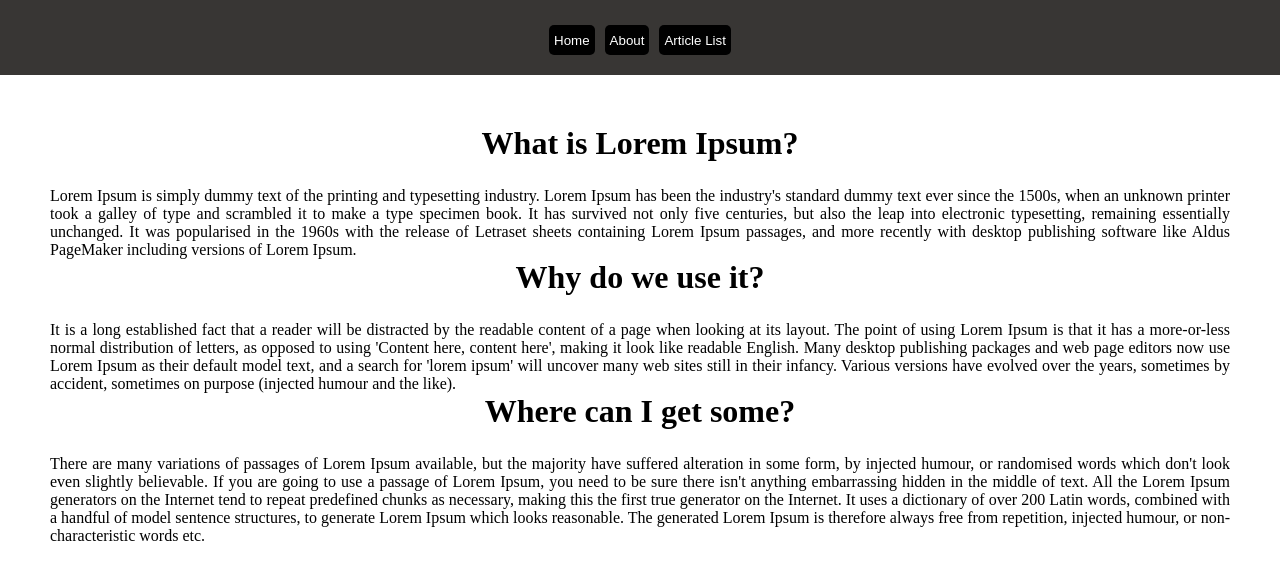
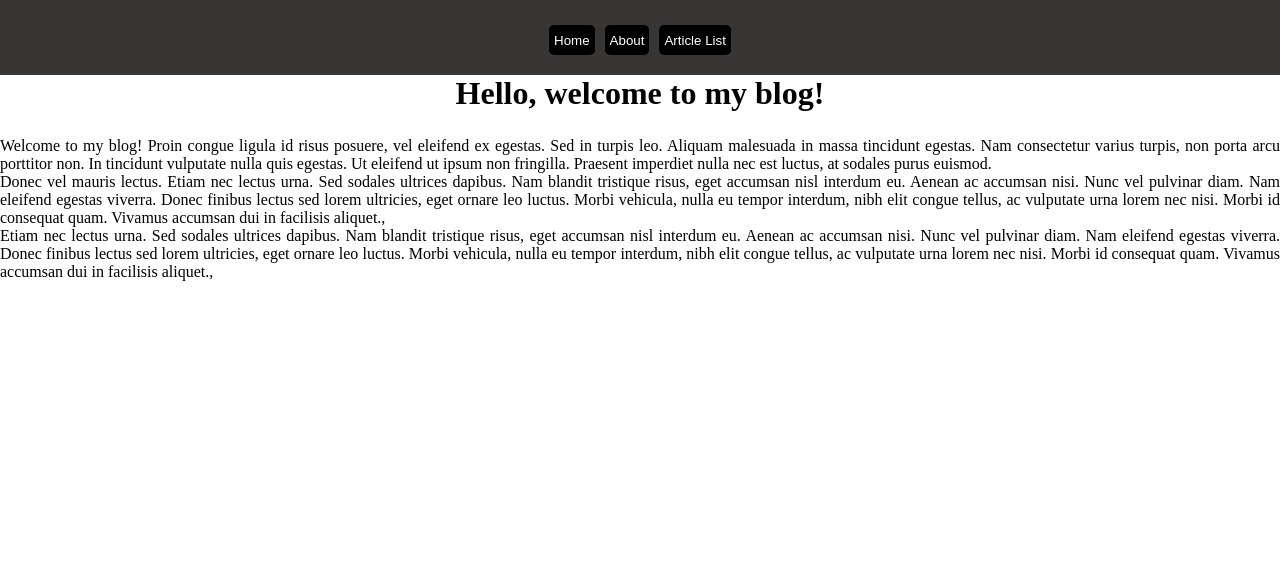
Before and after one commit to raselrzl/LinkdinCourse-ReactFull-Stack-Blog, a React (Create React App) app in the folder my-blog/: page / in a window 1280 px wide. Shown: the top 580 px of the page. Built offline with nearby package versions, Linux system fonts and the light colour scheme.

Commit message:
added all page

```diff
--- a/my-blog/src/Pages/About.js
+++ b/my-blog/src/Pages/About.js
@@ -1,12 +1,31 @@
 import React from 'react';
 
 export default function About() {
-  return <div className='contents'>
-                <h1>About?</h1>
-                <p>Lorem Ipsum is simply dummy text of the printing and typesetting industry. Lorem Ipsum has been the industry's standard dummy text ever since the 1500s, when an unknown printer took a galley of type and scrambled it to make a type specimen book. It has survived not only five centuries, but also the leap into electronic typesetting, remaining essentially unchanged. It was popularised in the 1960s with the release of Letraset sheets containing Lorem Ipsum passages, and more recently with desktop publishing software like Aldus PageMaker including versions of Lorem Ipsum.</p>
-                <h1>Why do we use it?</h1>
-                <p> It is a long established fact that a reader will be distracted by the readable content of a page when looking at its layout. The point of using Lorem Ipsum is that it has a more-or-less normal distribution of letters, as opposed to using 'Content here, content here', making it look like readable English. Many desktop publishing packages and web page editors now use Lorem Ipsum as their default model text, and a search for 'lorem ipsum' will uncover many web sites still in their infancy. Various versions have evolved over the years, sometimes by accident, sometimes on purpose (injected humour and the like).</p>
-                <h1>Where can I get some?</h1>
-                <p> There are many variations of passages of Lorem Ipsum available, but the majority have suffered alteration in some form, by injected humour, or randomised words which don't look even slightly believable. If you are going to use a passage of Lorem Ipsum, you need to be sure there isn't anything embarrassing hidden in the middle of text. All the Lorem Ipsum generators on the Internet tend to repeat predefined chunks as necessary, making this the first true generator on the Internet. It uses a dictionary of over 200 Latin words, combined with a handful of model sentence structures, to generate Lorem Ipsum which looks reasonable. The generated Lorem Ipsum is therefore always free from repetition, injected humour, or non-characteristic words etc.</p>
-       </div>;
+  return <>
+  <h1>About me</h1>
+  <p>
+      Welcome to my blog! Proin congue
+      ligula id risus posuere, vel eleifend ex egestas. Sed in turpis leo.
+      Aliquam malesuada in massa tincidunt egestas. Nam consectetur varius turpis,
+      non porta arcu porttitor non. In tincidunt vulputate nulla quis egestas. Ut
+      eleifend ut ipsum non fringilla. Praesent imperdiet nulla nec est luctus, at
+      sodales purus euismod.
+  </p>
+  <p>
+      Donec vel mauris lectus. Etiam nec lectus urna. Sed sodales ultrices dapibus.
+      Nam blandit tristique risus, eget accumsan nisl interdum eu. Aenean ac accumsan
+      nisi. Nunc vel pulvinar diam. Nam eleifend egestas viverra. Donec finibus lectus
+      sed lorem ultricies, eget ornare leo luctus. Morbi vehicula, nulla eu tempor
+      interdum, nibh elit congue tellus, ac vulputate urna lorem nec nisi. Morbi id
+      consequat quam. Vivamus accumsan dui in facilisis aliquet.,
+  </p>
+  <p>
+      Etiam nec lectus urna. Sed sodales ultrices dapibus.
+      Nam blandit tristique risus, eget accumsan nisl interdum eu. Aenean ac accumsan
+      nisi. Nunc vel pulvinar diam. Nam eleifend egestas viverra. Donec finibus lectus
+      sed lorem ultricies, eget ornare leo luctus. Morbi vehicula, nulla eu tempor
+      interdum, nibh elit congue tellus, ac vulputate urna lorem nec nisi. Morbi id
+      consequat quam. Vivamus accumsan dui in facilisis aliquet.,
+  </p>
+  </>
 }
--- a/my-blog/src/Pages/ArticleContent.js
+++ b/my-blog/src/Pages/ArticleContent.js
@@ -1,15 +1,77 @@
-const articles=[
+const articles = [
     {
-    name:'js',
-    title:'What is JS',
-    content:[`Lorem Ipsum is simply dummy text of the printing and typesetting industry.`,`Lorem Ipsum has been the industry's standard dummy text ever since the 1500s, when an unknown printer took a galley of type and scrambled it to make a type specimen book. It has survived not only five centuries, but also the leap into electronic typesetting, remaining essentially unchanged. It was popularised in the 1960s with the release of Letraset sheets containing Lorem Ipsum passages, and more recently with desktop publishing software like Aldus PageMaker including versions of Lorem Ipsum.`]
+        name: 'learn-react',
+        title: 'The Fastest Way to Learn React',
+        content: [
+            `Welcome! Today we're going to be talking about the fastest way to
+            learn React. We'll be discussing some topics such as proin congue
+            ligula id risus posuere, vel eleifend ex egestas. Sed in turpis leo.
+            Aliquam malesuada in massa tincidunt egestas. Nam consectetur varius turpis,
+            non porta arcu porttitor non. In tincidunt vulputate nulla quis egestas. Ut
+            eleifend ut ipsum non fringilla. Praesent imperdiet nulla nec est luctus, at
+            sodales purus euismod.`,
+            `Donec vel mauris lectus. Etiam nec lectus urna. Sed sodales ultrices dapibus.
+            Nam blandit tristique risus, eget accumsan nisl interdum eu. Aenean ac accumsan
+            nisi. Nunc vel pulvinar diam. Nam eleifend egestas viverra. Donec finibus lectus
+            sed lorem ultricies, eget ornare leo luctus. Morbi vehicula, nulla eu tempor
+            interdum, nibh elit congue tellus, ac vulputate urna lorem nec nisi. Morbi id
+            consequat quam. Vivamus accumsan dui in facilisis aliquet.`,
+            `Etiam nec lectus urna. Sed sodales ultrices dapibus.
+            Nam blandit tristique risus, eget accumsan nisl interdum eu. Aenean ac accumsan
+            nisi. Nunc vel pulvinar diam. Nam eleifend egestas viverra. Donec finibus lectus
+            sed lorem ultricies, eget ornare leo luctus. Morbi vehicula, nulla eu tempor
+            interdum, nibh elit congue tellus, ac vulputate urna lorem nec nisi. Morbi id
+            consequat quam. Vivamus accumsan dui in facilisis aliquet.`,
+        ]
+    },    {
+        name: 'learn-node',
+        title: 'How to Build a Node Server in 10 Minutes',
+        content: [
+            `In this article, we're going to be talking looking at a very quick way
+            to set up a Node.js server. We'll be discussing some topics such as proin congue
+            ligula id risus posuere, vel eleifend ex egestas. Sed in turpis leo.
+            Aliquam malesuada in massa tincidunt egestas. Nam consectetur varius turpis,
+            non porta arcu porttitor non. In tincidunt vulputate nulla quis egestas. Ut
+            eleifend ut ipsum non fringilla. Praesent imperdiet nulla nec est luctus, at
+            sodales purus euismod.`,
+            `Donec vel mauris lectus. Etiam nec lectus urna. Sed sodales ultrices dapibus.
+            Nam blandit tristique risus, eget accumsan nisl interdum eu. Aenean ac accumsan
+            nisi. Nunc vel pulvinar diam. Nam eleifend egestas viverra. Donec finibus lectus
+            sed lorem ultricies, eget ornare leo luctus. Morbi vehicula, nulla eu tempor
+            interdum, nibh elit congue tellus, ac vulputate urna lorem nec nisi. Morbi id
+            consequat quam. Vivamus accumsan dui in facilisis aliquet.`,
+            `Etiam nec lectus urna. Sed sodales ultrices dapibus.
+            Nam blandit tristique risus, eget accumsan nisl interdum eu. Aenean ac accumsan
+            nisi. Nunc vel pulvinar diam. Nam eleifend egestas viverra. Donec finibus lectus
+            sed lorem ultricies, eget ornare leo luctus. Morbi vehicula, nulla eu tempor
+            interdum, nibh elit congue tellus, ac vulputate urna lorem nec nisi. Morbi id
+            consequat quam. Vivamus accumsan dui in facilisis aliquet.`,
+        ]
+    },     {
+        name: 'my-thoughts-on-resumes',
+        title: 'My Thoughts on Resumes',
+        content: [
+            `Today is the day I talk about something which scares most people: resumes.
+            In reality, I'm not sure why people have such a hard time with proin congue
+            ligula id risus posuere, vel eleifend ex egestas. Sed in turpis leo.
+            Aliquam malesuada in massa tincidunt egestas. Nam consectetur varius turpis,
+            non porta arcu porttitor non. In tincidunt vulputate nulla quis egestas. Ut
+            eleifend ut ipsum non fringilla. Praesent imperdiet nulla nec est luctus, at
+            sodales purus euismod.`,
+            `Donec vel mauris lectus. Etiam nec lectus urna. Sed sodales ultrices dapibus.
+            Nam blandit tristique risus, eget accumsan nisl interdum eu. Aenean ac accumsan
+            nisi. Nunc vel pulvinar diam. Nam eleifend egestas viverra. Donec finibus lectus
+            sed lorem ultricies, eget ornare leo luctus. Morbi vehicula, nulla eu tempor
+            interdum, nibh elit congue tellus, ac vulputate urna lorem nec nisi. Morbi id
+            consequat quam. Vivamus accumsan dui in facilisis aliquet.`,
+            `Etiam nec lectus urna. Sed sodales ultrices dapibus.
+            Nam blandit tristique risus, eget accumsan nisl interdum eu. Aenean ac accumsan
+            nisi. Nunc vel pulvinar diam. Nam eleifend egestas viverra. Donec finibus lectus
+            sed lorem ultricies, eget ornare leo luctus. Morbi vehicula, nulla eu tempor
+            interdum, nibh elit congue tellus, ac vulputate urna lorem nec nisi. Morbi id
+            consequat quam. Vivamus accumsan dui in facilisis aliquet.`,
+        ]
     },
-
-    {
-        name:'react',
-        title:'What is React',
-        content:[`Lorem Ipsum is simply dummy text of the printing and typesetting industry.`,`Lorem Ipsum has been the industry's standard dummy text ever since the 1500s, when an unknown printer took a galley of type and scrambled it to make a type specimen book. It has survived not only five centuries, but also the leap into electronic typesetting, remaining essentially unchanged. It was popularised in the 1960s with the release of Letraset sheets containing Lorem Ipsum passages, and more recently with desktop publishing software like Aldus PageMaker including versions of Lorem Ipsum.`]
-        },
-]
+];
 
 export default articles;
--- a/my-blog/src/Pages/Home.js
+++ b/my-blog/src/Pages/Home.js
@@ -1,12 +1,33 @@
 import React from 'react';
 
 export default function Home() {
-  return <div className='contents'>
-                <h1>What is Lorem Ipsum?</h1>
-                <p>Lorem Ipsum is simply dummy text of the printing and typesetting industry. Lorem Ipsum has been the industry's standard dummy text ever since the 1500s, when an unknown printer took a galley of type and scrambled it to make a type specimen book. It has survived not only five centuries, but also the leap into electronic typesetting, remaining essentially unchanged. It was popularised in the 1960s with the release of Letraset sheets containing Lorem Ipsum passages, and more recently with desktop publishing software like Aldus PageMaker including versions of Lorem Ipsum.</p>
-                <h1>Why do we use it?</h1>
-                <p> It is a long established fact that a reader will be distracted by the readable content of a page when looking at its layout. The point of using Lorem Ipsum is that it has a more-or-less normal distribution of letters, as opposed to using 'Content here, content here', making it look like readable English. Many desktop publishing packages and web page editors now use Lorem Ipsum as their default model text, and a search for 'lorem ipsum' will uncover many web sites still in their infancy. Various versions have evolved over the years, sometimes by accident, sometimes on purpose (injected humour and the like).</p>
-                <h1>Where can I get some?</h1>
-                <p> There are many variations of passages of Lorem Ipsum available, but the majority have suffered alteration in some form, by injected humour, or randomised words which don't look even slightly believable. If you are going to use a passage of Lorem Ipsum, you need to be sure there isn't anything embarrassing hidden in the middle of text. All the Lorem Ipsum generators on the Internet tend to repeat predefined chunks as necessary, making this the first true generator on the Internet. It uses a dictionary of over 200 Latin words, combined with a handful of model sentence structures, to generate Lorem Ipsum which looks reasonable. The generated Lorem Ipsum is therefore always free from repetition, injected humour, or non-characteristic words etc.</p>
-       </div>;
+  return (
+  <>
+    <h1>Hello, welcome to my blog!</h1>
+    <p>
+        Welcome to my blog! Proin congue
+        ligula id risus posuere, vel eleifend ex egestas. Sed in turpis leo.
+        Aliquam malesuada in massa tincidunt egestas. Nam consectetur varius turpis,
+        non porta arcu porttitor non. In tincidunt vulputate nulla quis egestas. Ut
+        eleifend ut ipsum non fringilla. Praesent imperdiet nulla nec est luctus, at
+        sodales purus euismod.
+    </p>
+    <p>
+        Donec vel mauris lectus. Etiam nec lectus urna. Sed sodales ultrices dapibus.
+        Nam blandit tristique risus, eget accumsan nisl interdum eu. Aenean ac accumsan
+        nisi. Nunc vel pulvinar diam. Nam eleifend egestas viverra. Donec finibus lectus
+        sed lorem ultricies, eget ornare leo luctus. Morbi vehicula, nulla eu tempor
+        interdum, nibh elit congue tellus, ac vulputate urna lorem nec nisi. Morbi id
+        consequat quam. Vivamus accumsan dui in facilisis aliquet.,
+    </p>
+    <p>
+        Etiam nec lectus urna. Sed sodales ultrices dapibus.
+        Nam blandit tristique risus, eget accumsan nisl interdum eu. Aenean ac accumsan
+        nisi. Nunc vel pulvinar diam. Nam eleifend egestas viverra. Donec finibus lectus
+        sed lorem ultricies, eget ornare leo luctus. Morbi vehicula, nulla eu tempor
+        interdum, nibh elit congue tellus, ac vulputate urna lorem nec nisi. Morbi id
+        consequat quam. Vivamus accumsan dui in facilisis aliquet.,
+    </p>
+    </>
+    )
 }
--- a/my-blog/src/Pages/NotFound.js
+++ b/my-blog/src/Pages/NotFound.js
@@ -2,6 +2,6 @@ import React from 'react';
 
 export default function NotFound() {
   return <div>
-            <h1> 404: page not found</h1>
+            <h1> 404: Page not Found</h1>
        </div>;
 }
```
Also changed, not shown: my-blog/src/Components/AddCommentForm.js (+24 -13 lines), my-blog/src/Components/AllArticles.js (+5 -5 lines), my-blog/src/Components/CommentsList.js (+7 -7 lines), my-blog/src/Components/UpvotesSection.js (+11 -12 lines), my-blog/src/Pages/Article.js (+17 -17 lines), 1 other file (tests, documents, lock files or other folders).
